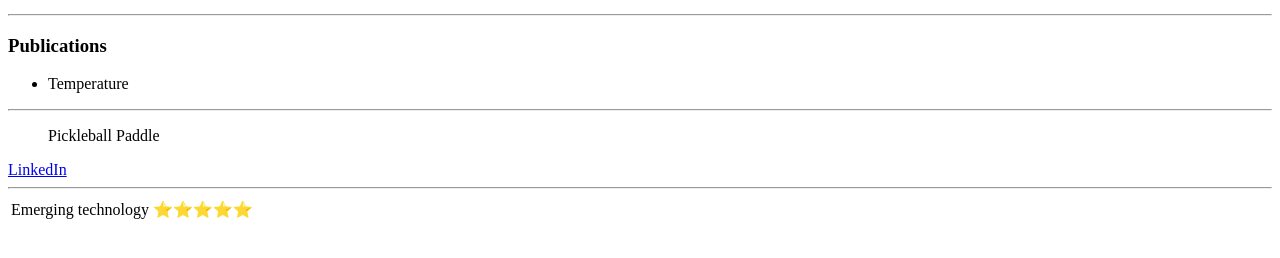
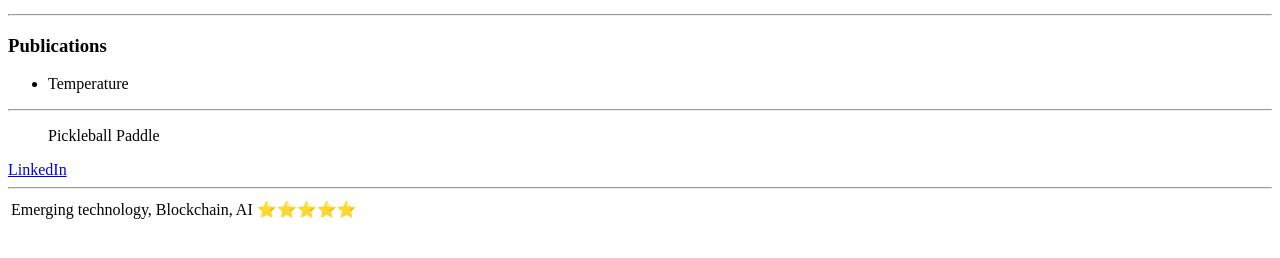
Before and after one commit to aloveysITPC/bioCV, a plain HTML site: page index.html in a window 1280 px wide. Shown: the part 270-528 px from the top of the page. Drawn offline with Linux system fonts and the light colour scheme.

Commit message:
2025techUpdate

```diff
--- a/index.html
+++ b/index.html
@@ -41,7 +41,7 @@
 <table>
   <tr>
     <td>
-      Emerging technology
+      Emerging technology, Blockchain, AI
     </td>
     <td>
       ⭐⭐⭐⭐⭐
```
